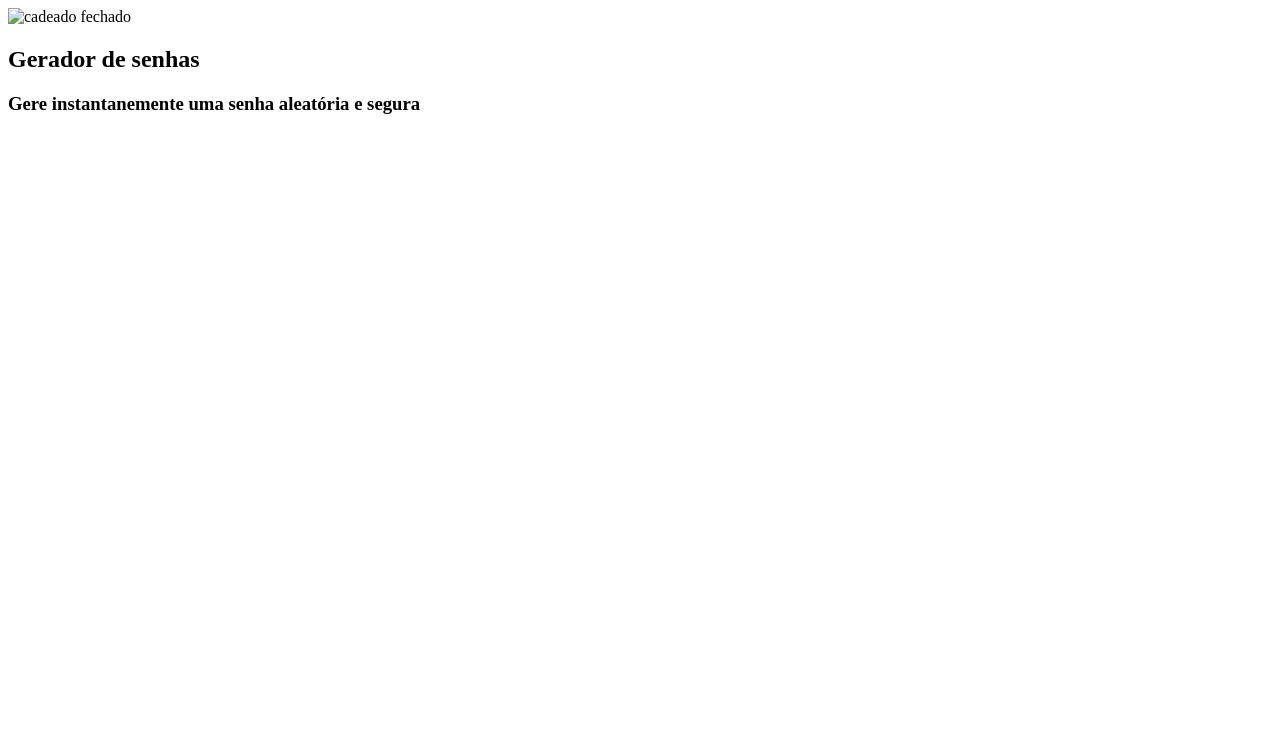
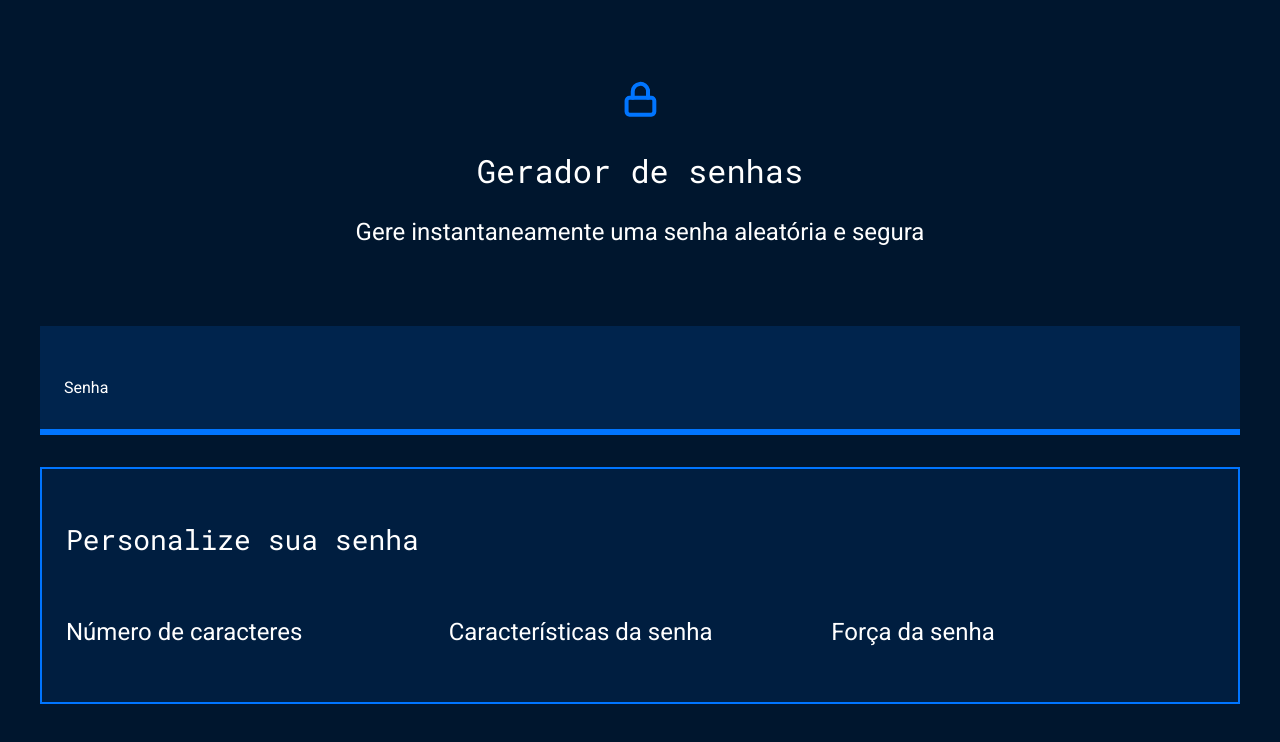
Before and after one commit to JeanVFB/gerador-de-senhas, a plain HTML site: page index.html in a window 1280 px wide. Drawn offline with Linux system fonts and the light colour scheme.

Commit message:
parte 2 okay

```diff
--- a/index.html
+++ b/index.html
@@ -1,15 +1,39 @@
 <!DOCTYPE html>
 <html lang="pt-br">
+
 <head>
     <meta charset="UTF-8">
     <meta name="viewport" content="width=device-width, initial-scale=1.0">
-    <title>Gerador de Senhas</title>
-    <link rel="stylessheet" href="style.css">
+    <title>Gerador de senha</title>
+    <link rel="stylesheet" href="style.css">
 </head>
+
 <body>
-    <img scr="unlock.svg" alt="cadeado fechado">
-    <h2 class="titulo-principal">Gerador de senhas</h2>
-    <h3 class="titulo-secundario">Gere instantanemente uma senha aleatória e segura</h3>
+    <section class="conteudo">
+        <div class="conteudo-titulo">
+            <img src="unlock.svg" alt="cadeado fechado">
+            <h2 class="titulo-principal">Gerador de senhas</h2>
+            <h3 class="titulo-secundario">Gere instantaneamente uma senha aleatória e segura</h3>
+        </div>
+        <div class="conteudo-senha">
+            <label for="senha">Senha</label>
+            <input name="senha" type="text" id="campo-senha">
+        </div>
+        <div class="parametro">
+            <h3 class="parametro-titulo">Personalize sua senha</h3>
+            <div class="parametro-coluna__senha">
+                <div class="parametro-senha">
+                    <h4 class="parametro-senha__titulo">Número de caracteres</h4>
+                </div>
+                <div class="parametro-senha">
+                    <h4 class="parametro-senha__titulo">Características da senha</h4>
+                </div>
+                <div class="parametro-senha">
+                    <h4 class="parametro-senha__titulo">Força da senha</h4>
+                </div>
+            </div>
+        </div>
+    </section>
+</body>
 
-</body>
 </html>
--- a/style.css
+++ b/style.css
@@ -1,4 +1,4 @@
-@import url('https://fonts.googleapis.com/css2?family=Roboto+Mono:ital,wght@0,100..700;1,100..700&display=swap');
+@import url('https://fonts.googleapis.com/css2?family=Roboto&family=Roboto+Mono&display=swap');
 
 :root{
     --branco: white;
@@ -10,6 +10,10 @@
     --roboto-mono: 'Roboto Mono', monospace;
 }
 
+*{
+    font-weight: 400;
+}
+
 body{
     color: var(--branco);
     background-color: var(--cor-de-fundo);
@@ -17,10 +21,72 @@ body{
 }
 
 .titulo-principal{
-    font-family: var(--roboto);
+    font-family: var(--roboto-mono);
     font-size: 32px;
 }
 
 .titulo-secundario{
     font-size: 24px;
 }
+
+.conteudo-titulo{
+    text-align: center;
+    margin-top: 80px;
+}
+
+.conteudo-senha{
+    margin-top: 80px;
+    background: var(--fundo-senha);
+    padding: 24px;
+    border-bottom: 6px solid var(--borda);
+}
+
+#campo-senha{
+    background-color: var(--fundo-senha);
+    border: none;
+    color: var(--branco);
+    font-family: var(--roboto-mono);
+    font-size: 40px;
+    width: 70%;
+}
+
+#campo-senha:focus{
+    outline: none;
+}
+
+.conteudo{
+    max-width: 1200px;
+    margin: 0 auto;
+}
+
+.parametro{
+    background-color: var(--fundo-texto);
+    border: 2px solid var(--borda);
+    margin-top: 32px;
+    padding: 24px;
+}
+
+.parametro-titulo{
+    font-family: var(--roboto-mono);
+    font-size: 28px;
+}
+
+.parametro-senha__titulo{
+    font-size:24px;
+}
+
+.parametro-coluna__senha{
+    display: flex;
+    flex-direction: column;
+    justify-content: center;
+}
+.parametro-senha{
+    width: 50%;
+    margin: 0 auto;
+}
+
+@media screen and (min-width: 768px) {
+    .parametro-coluna__senha{
+        flex-direction: row;
+    }
+}
```
